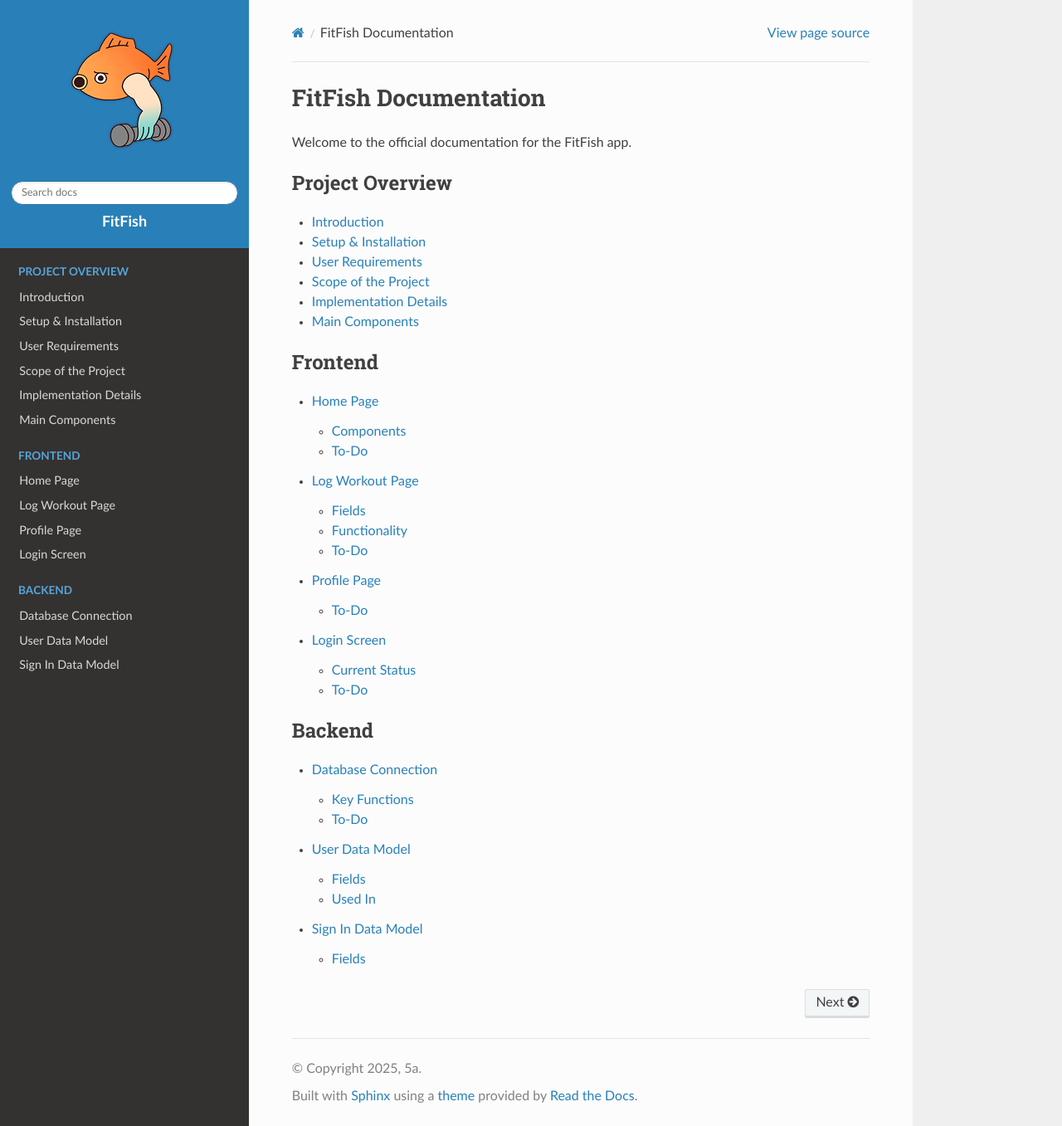
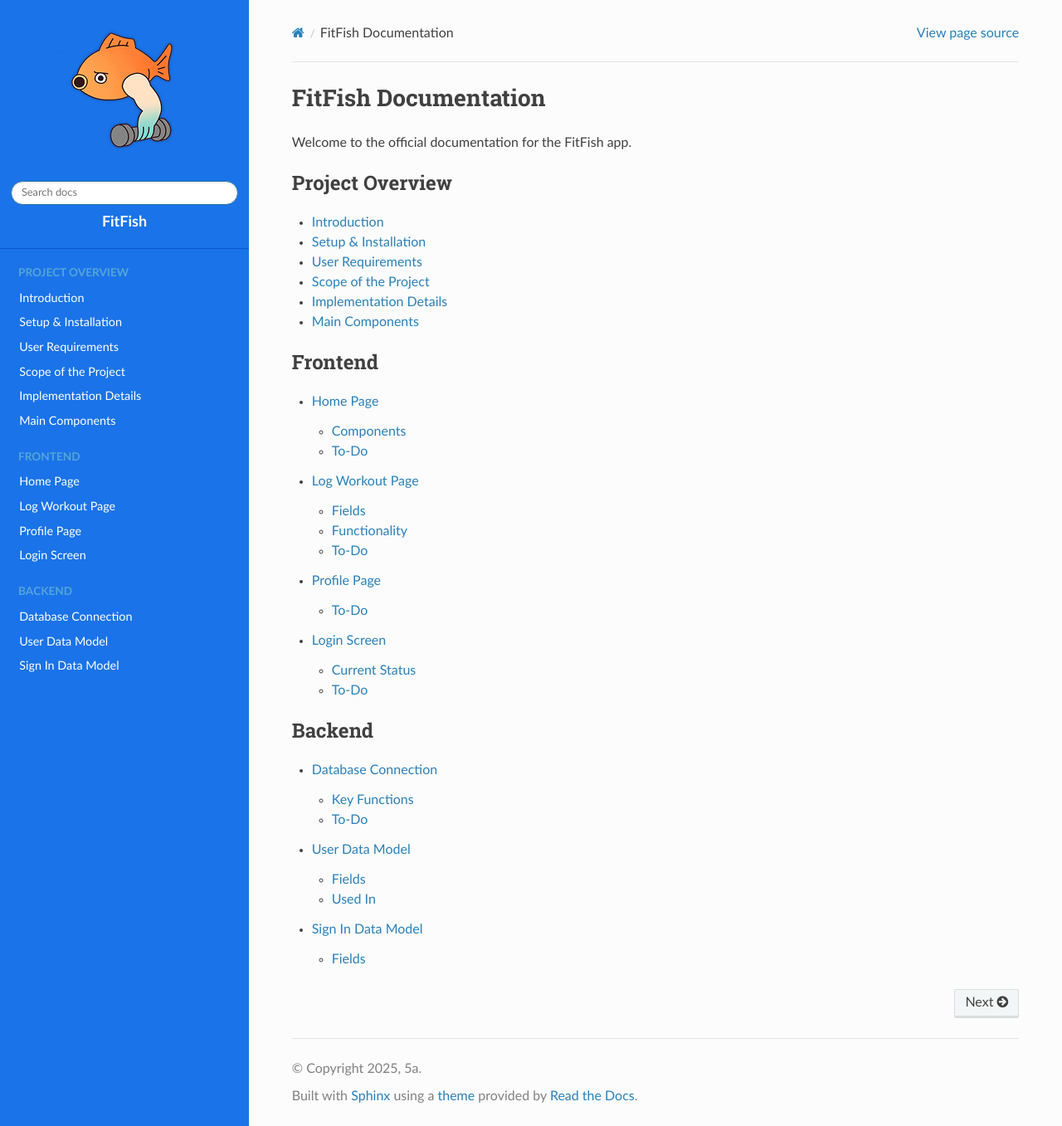
Before and after one commit to 5a-Fitness-App/5a-Code-Documentation, a Sphinx documentation site: the page built from docs/source/index.rst, in a window 1280 px wide and 1357 px high. Shown: the whole window at 83% size. Built offline with Sphinx 7.4.7 and the Read the Docs theme 3.1.0, drawn with Linux system fonts in a browser that asks for light colours.

Commit message:
page layout

```diff
--- a/docs/source/_static/custom.css
+++ b/docs/source/_static/custom.css
@@ -1,15 +1,12 @@
-.wy-side-nav-search .wy-Logo {
+/* Center and size the logo */
+.wy-side-nav-search .wy-logo {
     max-height: 80px;
     display: block;
     margin: 0 auto;
   }
 
-.wy-side-nav-search {
-    position: relative;
-    padding-bottom: 20px;
-  }
-
-.wy-side-nav-search::after {
+  /* Add "FitFish" below the logo */
+  .wy-side-nav-search::after {
     content: "FitFish";
     display: block;
     text-align: center;
@@ -18,3 +15,42 @@
     color: #ffffff;
     margin-top: 10px;
   }
+
+  /* Blue sidebar background */
+  .wy-nav-side {
+    background-color: #1a73e8 !important;
+  }
+
+  /* Blue header background */
+  .wy-side-nav-search {
+    background-color: #1a73e8 !important;
+    padding-bottom: 20px;
+    border-bottom: 1px solid #0b57d0;
+  }
+
+  /* Sidebar scroll area (optional light tweak) */
+  .wy-side-scroll {
+    background-color: #1a73e8 !important;
+  }
+
+  /* Sidebar links - white */
+  .wy-menu-vertical a {
+    color: white !important;
+  }
+
+  /* Hover effect on links */
+  .wy-menu-vertical a:hover {
+    background-color: #1565c0 !important;
+    color: #ffffff !important;
+  }
+
+  /* Active link style */
+  .wy-menu-vertical li.current > a {
+    background-color: #0b57d0 !important;
+    color: #ffffff !important;
+  }
+
+  /* Expand content width */
+  .wy-nav-content {
+    max-width: 100% !important;
+  }
```
